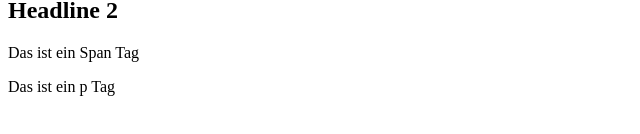
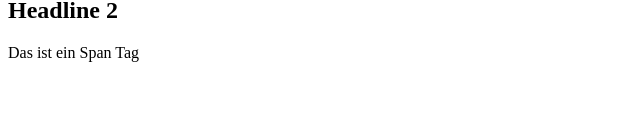
Before and after one commit to tcorrado/Projekt2, a plain HTML site: page index.html in a window 1280 px wide. Shown: the part 128-262 px from the top of the page, without its empty margins (0-640 px from the left). Drawn offline with Linux system fonts and the light colour scheme.

Commit message:
p Tag entfernt

```diff
--- a/index.html
+++ b/index.html
@@ -10,7 +10,6 @@
         <h1>Test</h1>
         <h2>Headline 2</h2>
         <span>Das ist ein Span Tag</span>
-        <p>Das ist ein p Tag</p>
     </div>
 </body>
 
```
